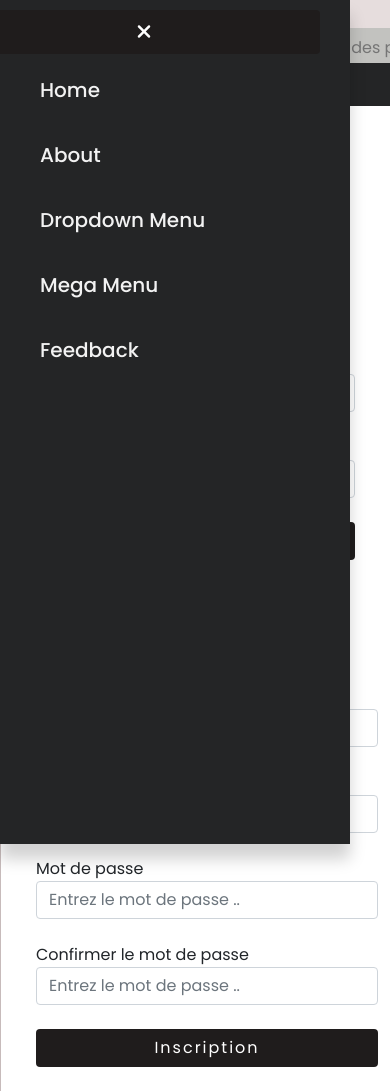
After one commit to LAHRACHE-Reda/Artisamar-app, a PHP site: page /Login.php in a window 390 px wide, after a click that opens the changed part. The commit adds this page. Run offline with PHP 8.4, Linux system fonts and the light colour scheme; some libraries are stand-ins or nearby versions.

Commit message:
l'ajout du Header partie 1/2

```diff
--- /dev/null
+++ b/Header.php
@@ -0,0 +1,87 @@
+ <div class="Header">
+ <!--Barre1 de navigation-->
+ <nav class="min-navbar">
+    <ul class="elts-min-navbar">
+        <li><a><i class="fas fa-phone-alt"></i> +212 6 xx xx xx</a></li>
+        <li><a href="#">A propos</a></li>
+    </ul>
+</nav>
+
+ <!--Barre2 de navigation-->
+ <nav class="menu-nav">
+    <div class="wrapper">
+      <div class="logo"><a href="#">CodingNepal</a></div>
+      <input type="radio" name="slider" id="menu-btn">
+      <input type="radio" name="slider" id="close-btn">
+      <ul class="nav-links">
+        <label for="close-btn" class="btn close-btn"><i class="fas fa-times"></i></label>
+        <li><a href="#">Home</a></li>
+        <li><a href="#">About</a></li>
+        <li>
+          <a href="#" class="desktop-item">Dropdown Menu</a>
+          <input type="checkbox" id="showDrop">
+          <label for="showDrop" class="mobile-item">Dropdown Menu</label>
+          <ul class="drop-menu">
+            <li><a href="#">Drop menu 1</a></li>
+            <li><a href="#">Drop menu 2</a></li>
+            <li><a href="#">Drop menu 3</a></li>
+            <li><a href="#">Drop menu 4</a></li>
+          </ul>
+        </li>
+        <li>
+          <a href="#" class="desktop-item">Mega Menu</a>
+          <input type="checkbox" id="showMega">
+          <label for="showMega" class="mobile-item">Mega Menu</label>
+          <div class="mega-box">
+            <div class="content">
+              <div class="row">
+                <header>Design Services</header>
+                <ul class="mega-links">
+                  <li><a href="#">Graphics</a></li>
+                  <li><a href="#">Vectors</a></li>
+                  <li><a href="#">Business cards</a></li>
+                  <li><a href="#">Custom logo</a></li>
+                </ul>
+              </div>
+              <div class="row">
+                <header>Email Services</header>
+                <ul class="mega-links">
+                  <li><a href="#">Personal Email</a></li>
+                  <li><a href="#">Business Email</a></li>
+                  <li><a href="#">Mobile Email</a></li>
+                  <li><a href="#">Web Marketing</a></li>
+                </ul>
+              </div>
+              <div class="row">
+                <header>Security services</header>
+                <ul class="mega-links">
+                  <li><a href="#">Site Seal</a></li>
+                  <li><a href="#">VPS Hosting</a></li>
+                  <li><a href="#">Privacy Seal</a></li>
+                  <li><a href="#">Website design</a></li>
+                </ul>
+            </div>
+          </div>
+        </li>
+        <li><a href="#">Feedback</a></li>
+      </ul>
+      <ul class="user-tools">
+        <li class="nav-links"><a href="#" style="color: white;"><i class="far fa-user"></i></a></li>
+        <li class="nav-links"><a href="#" style="color: white;"><i class="fas fa-shopping-cart"></i></a></li>
+        <li class="nav-links"><a href="#" style="color: white;"><i class="far fa-heart"></i></a></li>
+        <li>
+          <div class="search-box">
+            <form action="" method="POST">
+              <input class="search-txt" style="display:inline;" type="text" placeholder="Chercher des produits">
+              <a class="search-btn" href="#"> <i class="fas fa-search"></i></a>
+            </form>
+          </div>
+        </li>
+      </ul>
+      <label for="menu-btn" class="btn menu-btn"><i class="fas fa-bars"></i></label>
+    </div>
+  </nav>
+</div>
+
+
+<br><br><br><br><br><br><br><br><br><br><br><br>
--- /dev/null
+++ b/HeaderStyle.css
@@ -0,0 +1,345 @@
+@import url('https://fonts.googleapis.com/css2?family=Poppins:wght@200;300;400;500;600;700&display=swap');
+*{
+  margin: 0;
+  padding: 0;
+  box-sizing: border-box;
+  font-family: 'Poppins', sans-serif;
+}
+
+
+.navbar{
+    background-color: rgb(0, 0, 0);
+    box-shadow: 1px 12px 15px 1px rgba(39, 35, 36, 0.2);
+}
+
+.Header{
+    position: fixed;
+    z-index: 99;
+    width: 100%;
+}
+
+.min-navbar{
+    background-color: rgb(230, 221, 221);
+}
+
+.min-navbar li{
+    list-style-type: none;
+}
+
+
+.elts-min-navbar{
+    display: inline-flex;
+    margin: 5px;
+}
+
+.min-navbar li a{
+    padding: 9px 15px;
+    text-decoration: none;
+    color: black;
+    font-size: 17px;
+    font-weight: 300;
+}
+
+
+.menu-nav{
+  background: #242526;
+}
+nav .wrapper{
+  position: relative;
+  max-width: 1300px;
+  padding: 0px 30px;
+  height: 70px;
+  line-height: 70px;
+  margin: auto;
+  display: flex;
+  align-items: center;
+}
+.wrapper .logo a{
+  color: #f2f2f2;
+  font-size: 30px;
+  font-weight: 600;
+  text-decoration: none;
+}
+.wrapper .nav-links{
+  display: inline-flex;
+  padding-top: 20px;
+}
+
+.nav-links li{
+  list-style: none;
+}
+.nav-links li a{
+  color: #f2f2f2;
+  text-decoration: none;
+  font-size: 18px;
+  font-weight: 500;
+  padding: 9px 15px;
+  border-radius: 5px;
+  transition: all 0.3s ease;
+}
+.nav-links li a:hover{
+  background: #3A3B3C;
+}
+.nav-links .mobile-item{
+  display: none;
+}
+.nav-links .drop-menu{
+  position: absolute;
+  background: #242526;
+  width: 180px;
+  line-height: 45px;
+  top: 85px;
+  opacity: 0;
+  visibility: hidden;
+  box-shadow: 0 6px 10px rgba(0,0,0,0.15);
+}
+.nav-links li:hover .drop-menu,
+.nav-links li:hover .mega-box{
+  transition: all 0.3s ease;
+  top: 70px;
+  opacity: 1;
+  visibility: visible;
+}
+.drop-menu li a{
+  width: 100%;
+  display: block;
+  padding: 0 0 0 15px;
+  font-weight: 400;
+  border-radius: 0px;
+}
+.mega-box{
+  position: absolute;
+  left: 0;
+  width: 100%;
+  padding: 0 30px;
+  top: 85px;
+  opacity: 0;
+  visibility: hidden;
+}
+.mega-box .content{
+  background: #242526;
+  padding: 25px 20px;
+  display: flex;
+  width: 100%;
+  justify-content: space-between;
+  box-shadow: 0 6px 10px rgba(0,0,0,0.15);
+}
+.mega-box .content .row{
+  width: calc(25% - 30px);
+  line-height: 45px;
+}
+.content .row img{
+  width: 100%;
+  height: 100%;
+  object-fit: cover;
+}
+.content .row header{
+  color: #f2f2f2;
+  font-size: 20px;
+  font-weight: 500;
+}
+.content .row .mega-links{
+  margin-left: -40px;
+  border-left: 1px solid rgba(255,255,255,0.09);
+}
+.row .mega-links li{
+  padding: 0 20px;
+}
+.row .mega-links li a{
+  padding: 0px;
+  padding: 0 20px;
+  color: #d9d9d9;
+  font-size: 17px;
+  display: block;
+}
+.row .mega-links li a:hover{
+  color: #f2f2f2;
+}
+.wrapper .btn{
+  color: #fff;
+  font-size: 20px;
+  cursor: pointer;
+  display: none;
+}
+.wrapper .btn.close-btn{
+  position: absolute;
+  right: 30px;
+  top: 10px;
+}
+
+@media screen and (max-width: 970px) {
+  .wrapper .btn{
+    display: block;
+  }
+  .wrapper .nav-links{
+    position: fixed;
+    height: 100vh;
+    width: 100%;
+    max-width: 350px;
+    top: 0;
+    left: -100%;
+    background: #242526;
+    display: block;
+    padding: 50px 10px;
+    line-height: 50px;
+    overflow-y: auto;
+    box-shadow: 0px 15px 15px rgba(0,0,0,0.18);
+    transition: all 0.3s ease;
+  }
+  /* custom scroll bar */
+  ::-webkit-scrollbar {
+    width: 10px;
+  }
+  ::-webkit-scrollbar-track {
+    background: #242526;
+  }
+  ::-webkit-scrollbar-thumb {
+    background: #3A3B3C;
+  }
+  #menu-btn:checked ~ .nav-links{
+    left: 0%;
+  }
+  #menu-btn:checked ~ .btn.menu-btn{
+    display: none;
+  }
+  #close-btn:checked ~ .btn.menu-btn{
+    display: block;
+  }
+  .nav-links li{
+    margin: 15px 10px;
+  }
+  .nav-links li a{
+    padding: 0 20px;
+    display: block;
+    font-size: 20px;
+  }
+  .nav-links .drop-menu{
+    position: static;
+    opacity: 1;
+    top: 65px;
+    visibility: visible;
+    padding-left: 20px;
+    width: 100%;
+    max-height: 0px;
+    overflow: hidden;
+    box-shadow: none;
+    transition: all 0.3s ease;
+  }
+  #showDrop:checked ~ .drop-menu,
+  #showMega:checked ~ .mega-box{
+    max-height: 100%;
+  }
+  .nav-links .desktop-item{
+    display: none;
+  }
+  .nav-links .mobile-item{
+    display: block;
+    color: #f2f2f2;
+    font-size: 20px;
+    font-weight: 500;
+    padding-left: 20px;
+    cursor: pointer;
+    border-radius: 5px;
+    transition: all 0.3s ease;
+  }
+  .nav-links .mobile-item:hover{
+    background: #3A3B3C;
+  }
+  .drop-menu li{
+    margin: 0;
+  }
+  .drop-menu li a{
+    border-radius: 5px;
+    font-size: 18px;
+  }
+  .mega-box{
+    position: static;
+    top: 65px;
+    opacity: 1;
+    visibility: visible;
+    padding: 0 20px;
+    max-height: 0px;
+    overflow: hidden;
+    transition: all 0.3s ease;
+  }
+  .mega-box .content{
+    box-shadow: none;
+    flex-direction: column;
+    padding: 20px 20px 0 20px;
+  }
+  .mega-box .content .row{
+    width: 100%;
+    margin-bottom: 15px;
+    border-top: 1px solid rgba(255,255,255,0.08);
+  }
+  .mega-box .content .row:nth-child(1),
+  .mega-box .content .row:nth-child(2){
+    border-top: 0px;
+  }
+  .content .row .mega-links{
+    border-left: 0px;
+    padding-left: 15px;
+  }
+  .row .mega-links li{
+    margin: 0;
+  }
+  .content .row header{
+    font-size: 19px;
+  }
+}
+nav input{
+  display: none;
+}
+
+.body-text{
+  position: absolute;
+  top: 50%;
+  left: 50%;
+  transform: translate(-50%, -50%);
+  width: 100%;
+  text-align: center;
+  padding: 0 30px;
+}
+.body-text div{
+  font-size: 45px;
+  font-weight: 600;
+}
+
+.search-box{
+  height: 35px;
+  border-radius: 40px;
+  padding: 10px;
+  background-color: rgb(194, 194, 191);
+}
+
+.search-btn{
+  color: #fff;
+  float: right;
+  width: 40px;
+  height: 20px;
+  border-radius: 50%;
+  display: flex;
+  justify-content: center;
+  align-items: center;
+  text-decoration: none;
+}
+.search-btn:hover{
+  color: white;
+}
+
+.search-txt{
+  border: none;
+  background: none;
+  outline: none;
+  float: left;
+  padding: 0;
+  color: white;
+  font-size: 16px;
+  transition: 0.4s;
+  line-height: 40px;
+  height: 20px;
+}
+
+.user-tools{
+  display: flex;
+}
--- a/Login.html
+++ b/Login.php
@@ -7,12 +7,17 @@
     <link href="https://cdn.jsdelivr.net/npm/bootstrap@5.0.0-beta1/dist/css/bootstrap.min.css" rel="stylesheet" integrity="sha384-giJF6kkoqNQ00vy+HMDP7azOuL0xtbfIcaT9wjKHr8RbDVddVHyTfAAsrekwKmP1" crossorigin="anonymous">
     <!-- Style CSS -->
     <link href="LoginStyle.css" type="text/css" rel="stylesheet">
+    <link href="HeaderStyle.css" type="text/css" rel="stylesheet">
     <!-- Font -->
     <link rel="preconnect" href="https://fonts.gstatic.com">
     <link href="https://fonts.googleapis.com/css2?family=Crimson+Text&display=swap" rel="stylesheet">
+    <script src="https://kit.fontawesome.com/a076d05399.js"></script>
 </head>
 <body>
+  <!--Header-->
+  <?php include "Header.php" ?>
 
+  <!--Inscription - Connexion-->
     <div class="container-fluid">
     	<div class="row Login_Row justify-content-center">
     		<div class="col-md-4 col-xs-12" id="Block_connexion">
@@ -50,6 +55,5 @@
             </div>
     	</div>
     </div>
-
 </body>
 </html>
--- a/LoginStyle.css
+++ b/LoginStyle.css
@@ -5,7 +5,7 @@
 
 
 .vertical-line{
-    border-left: 1px solid gray;
+    border-left: 1px solid rgb(199, 187, 187);
     padding-left: 35px;
   }
 
@@ -24,7 +24,7 @@
 
 #forgotPWD{
     text-align: center;
-    color: gray;
+    color: rgb(165, 156, 156);
 }
 
 #Block_connexion{
```
